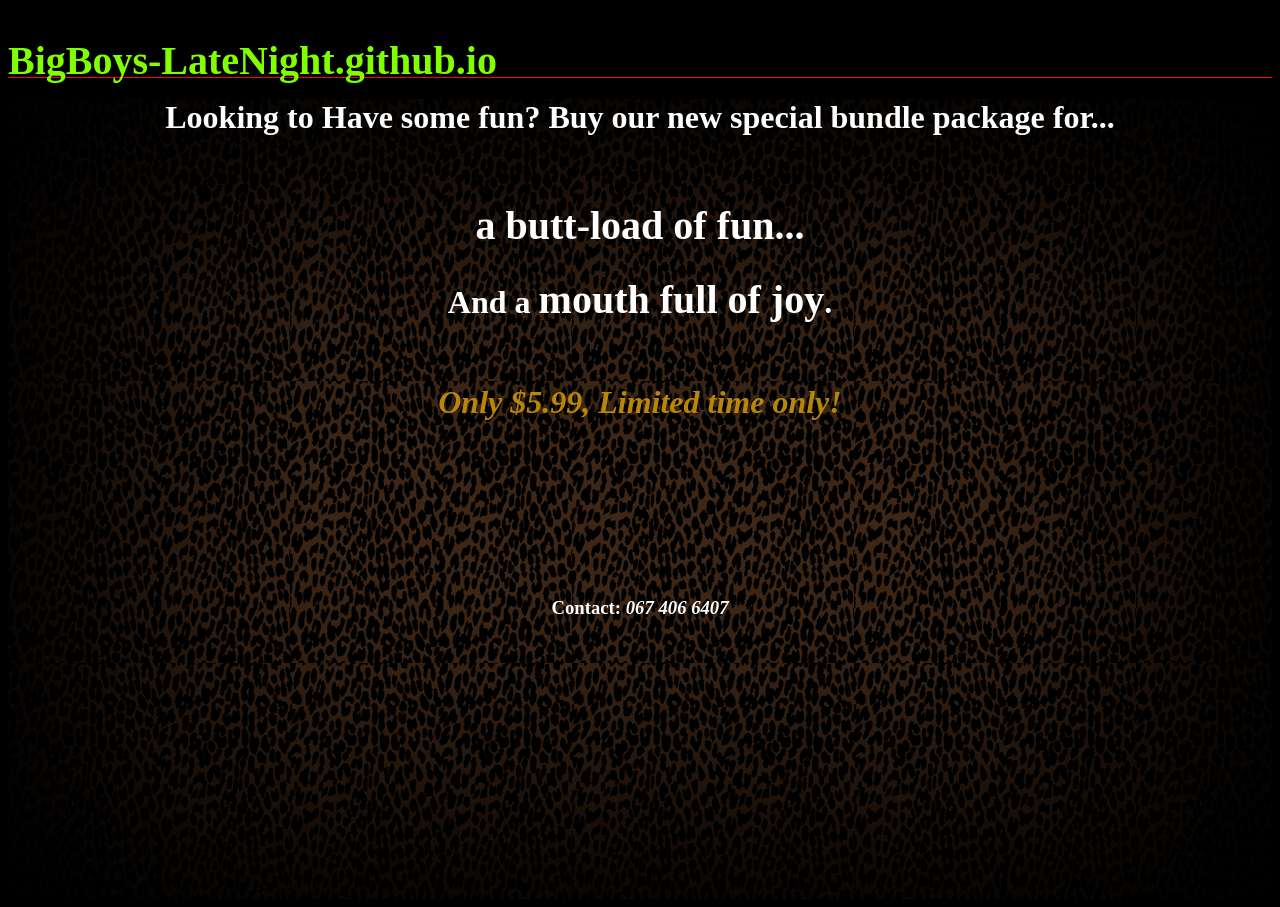
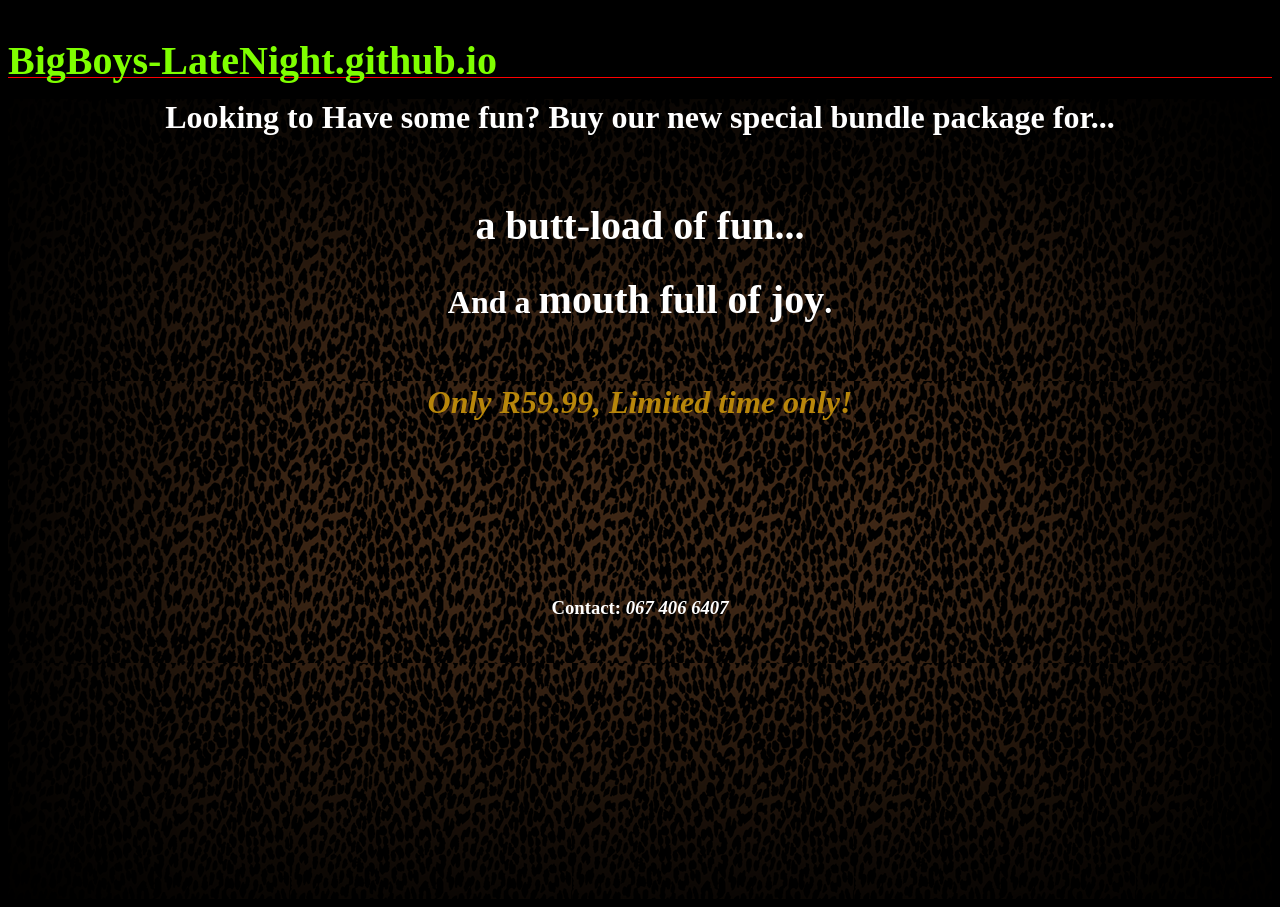
Before and after one commit to BigBoys-LateNight/BigBoys-LateNight.github.io, a plain HTML site: page index.html in a window 1280 px wide. Drawn offline with Linux system fonts and the light colour scheme.

Commit message:
Add files via upload

```diff
--- a/index.html
+++ b/index.html
@@ -76,7 +76,7 @@ body {
 <h1 id="bold">a butt-load of fun...</h1>
 <h1>And a <span id="bold"> mouth full of joy</span>.</h1>
 <br>
-<h1 style="color: darkgoldenrod;"><em>Only $5.99, Limited time only!</em></h1>
+<h1 style="color: darkgoldenrod;"><em>Only R59.99, Limited time only!</em></h1>
 <br>
 <br>
 <h3 style="padding-top: 100px; z-index: 2;">Contact: <em>067 406 6407</em></h3>
```
